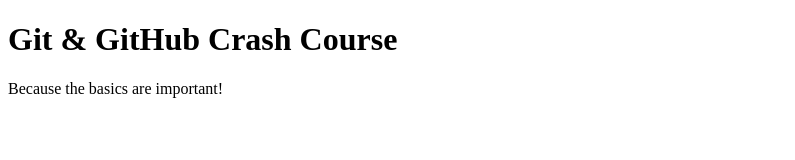
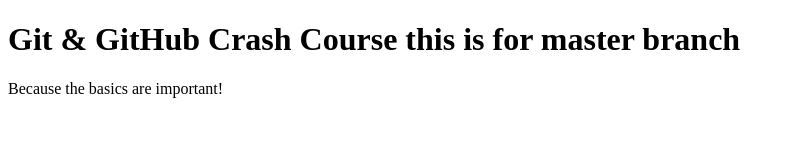
Before and after one commit to mishrasatyam2143/test2repo, a plain HTML site: page index.html in a window 1280 px wide. Shown: the whole page, without its empty margins (0-795 px from the left). Drawn offline with Linux system fonts and the light colour scheme.

Commit message:
update the master index.html

```diff
--- a/index.html
+++ b/index.html
@@ -7,7 +7,7 @@
     <title>Git & GitHub Crash Course</title>
   </head>
   <body>
-    <h1>Git & GitHub Crash Course</h1>
+    <h1>Git & GitHub Crash Course this is for master branch</h1>
     <p>Because the basics are important!</p>
   </body>
 </html>
```
